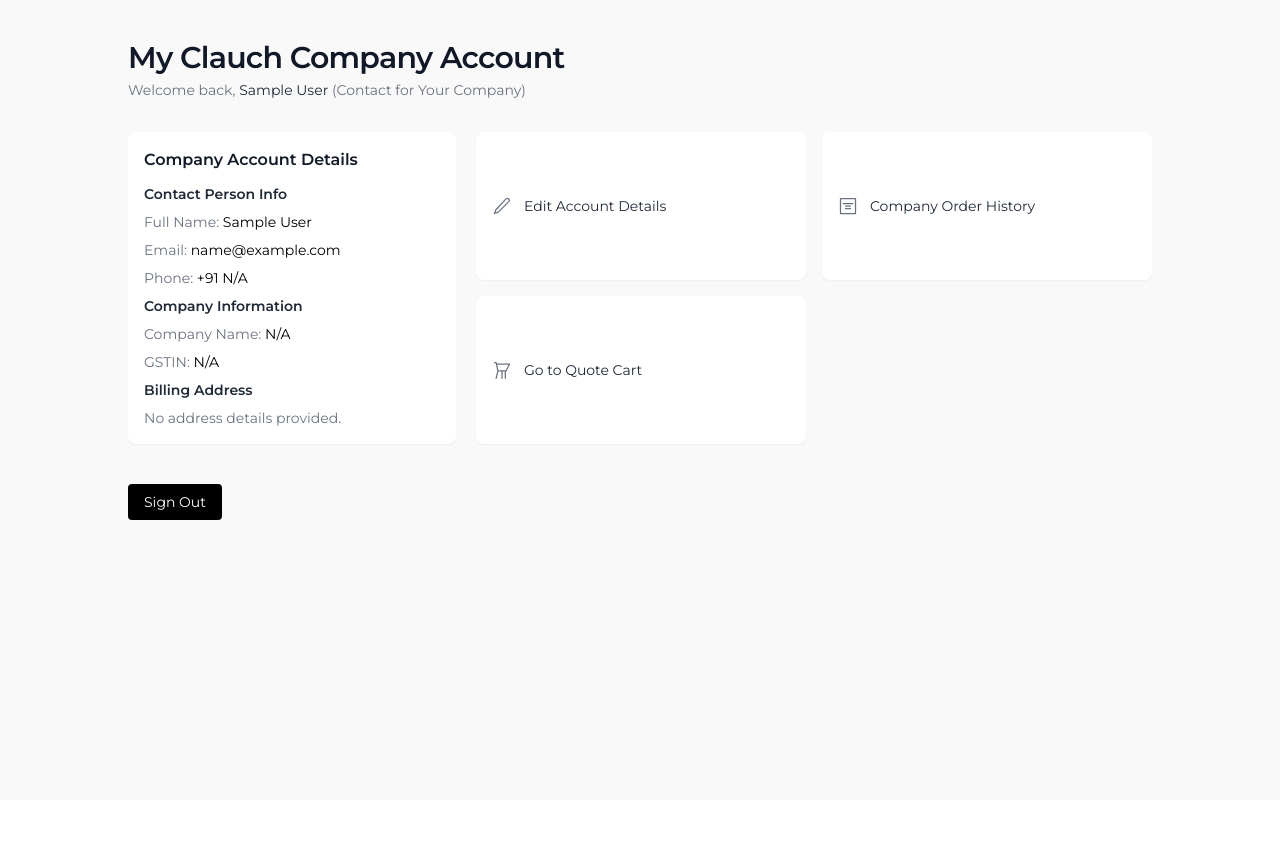
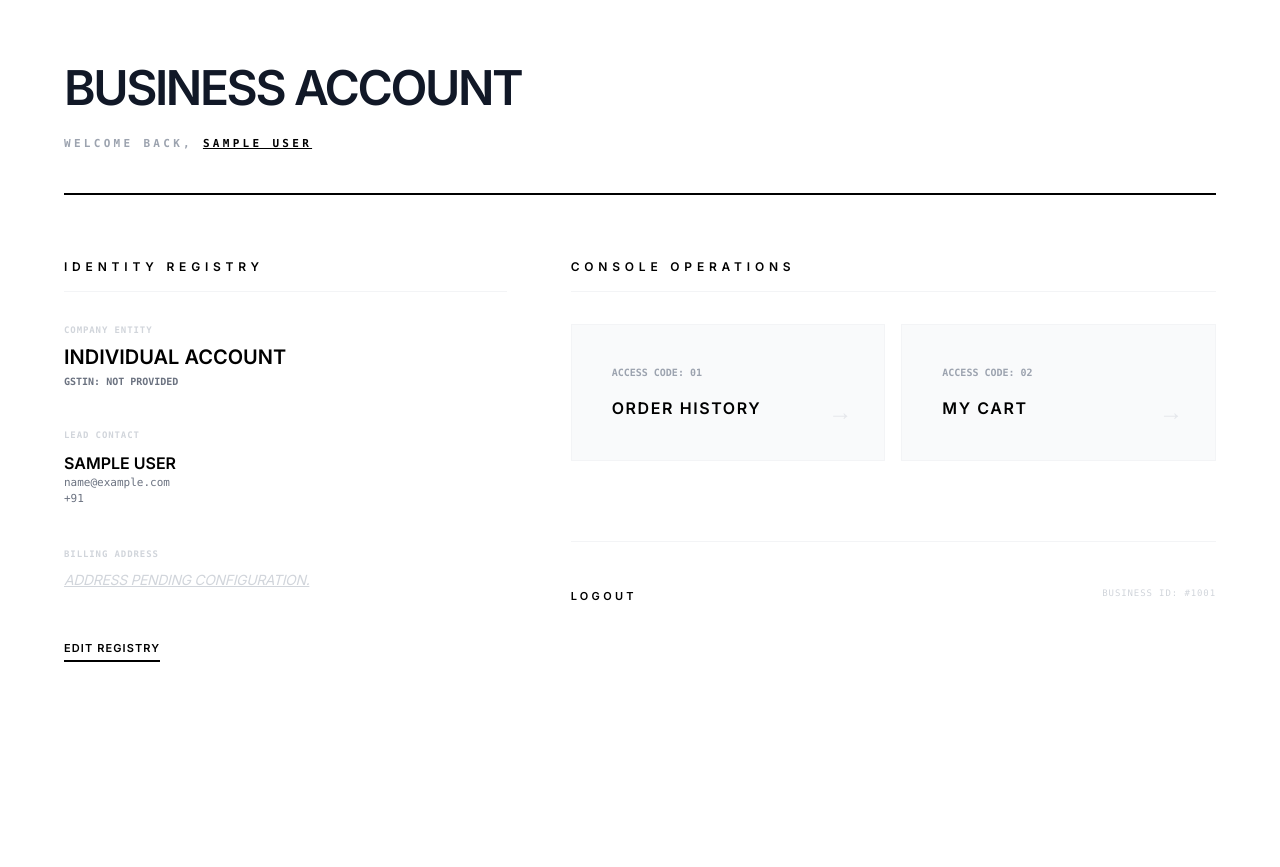
Before and after one commit to waseans/clauch-Clothing, a Django app: page /account/ in a window 1280 px wide. Shown: the part 85-952 px from the top of the page. Run offline with Django 5.2, Linux system fonts and the light colour scheme; the visitor is signed in with stand-in values (Sample User, id 1); some libraries are stand-ins or nearby versions.

Commit message:
added ui changes

```diff
--- a/clothingstore/clothingstore/settings.py
+++ b/clothingstore/clothingstore/settings.py
@@ -25,7 +25,7 @@
 # SECURITY WARNING: don't run with debug turned on in production!
 DEBUG = True
 ALLOWED_HOSTS = [
-    '94d4ccfc9c7f.ngrok-free.app',
+    'f4cf94b18aea.ngrok-free.app',
     '127.0.0.1',
     'localhost',
     '16.171.172.137',
@@ -36,7 +36,7 @@
 ]
 
 CSRF_TRUSTED_ORIGINS = [
-    'https://94d4ccfc9c7f.ngrok-free.app',
+    'https://f4cf94b18aea.ngrok-free.app',
     'https://clauch.in',
     'https://www.clauch.in',
     'https://16.171.172.137',
--- a/clothingstore/user/templates/account.html
+++ b/clothingstore/user/templates/account.html
@@ -1,170 +1,138 @@
 {% extends "base.html" %}
 {% load static %}
-{% block title %}My Company Account{% endblock %} {# Updated title #}
+
+{% block title %}Account | CLAUCH{% endblock %}
 
 {% block content %}
-<div class="bg-[#f9f9f9] min-h-screen py-10 px-4 font-[Montserrat]">
+<div class="bg-white min-h-screen py-16 px-4 md:px-8">
 
-  <div class="max-w-5xl mx-auto mb-8">
-    <h1 class="text-3xl font-semibold tracking-tight mb-1 text-gray-900">My Clauch Company Account</h1> {# Updated header #}
-    <p class="text-gray-500 text-sm">
-      Welcome back, <span class="font-medium text-gray-800">{{ user.full_name }}</span> (Contact for {{ user.company_name|default:"Your Company" }}) {# Added company context #}
+    <div class="max-w-6xl mx-auto mb-16 border-b-2 border-black pb-10">
+        <h1 class="text-4xl md:text-5xl font-logo font-bold tracking-tighter text-gray-900 uppercase leading-none">
+            Business Account
+        </h1>
+        <p class="text-[11px] font-mono font-bold text-gray-400 mt-6 uppercase tracking-[0.3em]">
+            Welcome back, <span class="text-black underline">{{ user.full_name|default:user.phone_number }}</span>
         </p>
     </div>
 
-  <div class="max-w-5xl mx-auto grid md:grid-cols-3 gap-5">
+    <div class="max-w-6xl mx-auto lg:grid lg:grid-cols-12 lg:gap-16">
 
-    <div class="bg-white shadow-sm rounded-lg p-4 text-sm space-y-2">
-      <h2 class="text-base font-semibold mb-3 text-gray-900">Company Account Details</h2> {# Updated section title #}
+        <div class="lg:col-span-5 mb-16 lg:mb-0">
+            <div class="sticky top-10">
+                <h2 class="text-xs font-logo font-bold uppercase tracking-[0.4em] text-black border-b border-gray-100 pb-4 mb-8">
+                    {% if edit_mode %}Update Profile{% else %}Identity Registry{% endif %}
+                </h2>
 
                 {% if edit_mode %}
-      <form method="POST" action="{% url 'update_profile' %}" class="space-y-4">
+                <form method="POST" action="{% url 'update_profile' %}" class="space-y-8">
                     {% csrf_token %}
 
-        {# Contact Person Details #}
-        <h3 class="font-semibold text-gray-800 mt-4 mb-2">Contact Person Info</h3>
+                    <div class="space-y-6">
+                        <p class="text-[10px] font-mono font-black text-gray-300 uppercase tracking-widest italic border-l-2 border-gray-100 pl-4">Personal Identifiers</p>
                         <div>
-          <label for="full_name" class="text-gray-600 text-sm">Full Name</label>
+                            <label for="full_name" class="block text-[10px] font-bold uppercase tracking-widest text-black mb-2">Full Name</label>
                             <input type="text" id="full_name" name="full_name" value="{{ user.full_name|default:'' }}"
-                 class="w-full mt-1 border border-gray-300 rounded px-3 py-2 text-sm focus:outline-none focus:ring-2 focus:ring-black transition">
+                                   class="w-full border-2 border-gray-100 focus:border-black p-4 text-sm outline-none transition-all font-medium uppercase">
                         </div>
                         <div>
-          <label for="email" class="text-gray-600 text-sm">Email</label>
+                            <label for="email" class="block text-[10px] font-bold uppercase tracking-widest text-black mb-2">Email Registry</label>
                             <input type="email" id="email" name="email" value="{{ user.email|default:'' }}"
-                 class="w-full mt-1 border border-gray-300 rounded px-3 py-2 text-sm focus:outline-none focus:ring-2 focus:ring-black transition">
+                                   class="w-full border-2 border-gray-100 focus:border-black p-4 text-sm outline-none transition-all font-medium uppercase">
+                        </div>
+                    </div>
+
+                    <div class="space-y-6 pt-6">
+                        <p class="text-[10px] font-mono font-black text-gray-300 uppercase tracking-widest italic border-l-2 border-gray-100 pl-4">Corporate Data</p>
+                        <div>
+                            <label for="company_name" class="block text-[10px] font-bold uppercase tracking-widest text-black mb-2">Legal Company Name</label>
+                            <input type="text" id="company_name" name="company_name" value="{{ user.company_name|default:'' }}"
+                                   class="w-full border-2 border-gray-100 focus:border-black p-4 text-sm outline-none transition-all font-medium uppercase">
                         </div>
                         <div>
-          <label class="text-gray-600 text-sm">Phone Number</label>
-          <p class="mt-1 font-medium text-sm text-gray-800">+91 {{ user.phone_number }}</p>
-          <p class="text-xs text-gray-400 mt-1">Phone number cannot be changed here.</p> {# Usually phone is primary ID #}
+                            <label for="gst_number" class="block text-[10px] font-bold uppercase tracking-widest text-black mb-2">GSTIN Identifier</label>
+                            <input type="text" id="gst_number" name="gst_number" value="{{ user.gst_number|default:'' }}"
+                                   class="w-full border-2 border-gray-100 focus:border-black p-4 text-sm outline-none transition-all font-medium uppercase">
+                        </div>
                     </div>
 
-        {# Company/Billing Details #}
-        <h3 class="font-semibold text-gray-800 mt-4 mb-2">Company Information</h3>
-        <div>
-          <label for="company_name" class="text-gray-600 text-sm">Company Name</label>
-          <input type="text" id="company_name" name="company_name" value="{{ user.company_name|default:'' }}"
-                 class="w-full mt-1 border border-gray-300 rounded px-3 py-2 text-sm focus:outline-none focus:ring-2 focus:ring-black transition">
-        </div>
-        <div>
-          <label for="gst_number" class="text-gray-600 text-sm">GSTIN</label>
-          <input type="text" id="gst_number" name="gst_number" value="{{ user.gst_number|default:'' }}"
-                 class="w-full mt-1 border border-gray-300 rounded px-3 py-2 text-sm focus:outline-none focus:ring-2 focus:ring-black transition">
-          <p class="text-xs text-gray-400 mt-1">Required for B2B invoicing.</p>
-        </div>
-
-        {# Address Details #}
-        <h3 class="font-semibold text-gray-800 mt-4 mb-2">Billing Address</h3>
-        <div>
-          <label for="address" class="text-gray-600 text-sm">Street Address</label>
-          <textarea id="address" name="address"
-                    class="w-full mt-1 border border-gray-300 rounded px-3 py-2 text-sm focus:outline-none focus:ring-2 focus:ring-black transition h-20">{{ user.address|default:'' }}</textarea>
-        </div>
-        <div>
-          <label for="city" class="text-gray-600 text-sm">City</label>
-          <input type="text" id="city" name="city" value="{{ user.city|default:'' }}"
-                 class="w-full mt-1 border border-gray-300 rounded px-3 py-2 text-sm focus:outline-none focus:ring-2 focus:ring-black transition">
-        </div>
-        <div>
-          <label for="state" class="text-gray-600 text-sm">State</label>
-          <input type="text" id="state" name="state" value="{{ user.state|default:'' }}"
-                 class="w-full mt-1 border border-gray-300 rounded px-3 py-2 text-sm focus:outline-none focus:ring-2 focus:ring-black transition">
-        </div>
-        <div>
-          <label for="zip_code" class="text-gray-600 text-sm">Zip/Postal Code</label>
-          <input type="text" id="zip_code" name="zip_code" value="{{ user.zip_code|default:'' }}"
-                 class="w-full mt-1 border border-gray-300 rounded px-3 py-2 text-sm focus:outline-none focus:ring-2 focus:ring-black transition">
-        </div>
-        <div>
-          <label for="country" class="text-gray-600 text-sm">Country</label>
-          <input type="text" id="country" name="country" value="{{ user.country|default:'' }}"
-                 class="w-full mt-1 border border-gray-300 rounded px-3 py-2 text-sm focus:outline-none focus:ring-2 focus:ring-black transition">
-        </div>
-
-        <div class="flex gap-2 mt-6">
-          <button type="submit"
-                  class="w-full py-2 bg-black text-white text-sm font-medium rounded hover:bg-gray-900 transition">
+                    <div class="pt-8 flex flex-col gap-4">
+                        <button type="submit" class="w-full bg-black text-white py-5 text-xs font-bold uppercase tracking-[0.4em] hover:bg-zinc-800 transition-all shadow-2xl">
                             Save Changes
                         </button>
-          <a href="{% url 'account' %}" class="w-full py-2 text-center border border-gray-300 text-sm font-medium rounded hover:bg-gray-50 transition">
-            Cancel
+                        <a href="{% url 'account' %}" class="w-full text-center py-4 text-[10px] font-bold uppercase tracking-widest text-gray-400 hover:text-black transition-all">
+                            Discard
                         </a>
                     </div>
                 </form>
                 {% else %}
-      <h3 class="font-semibold text-gray-800 mb-2">Contact Person Info</h3>
-      <p><span class="text-gray-500">Full Name:</span> {{ user.full_name|default:'N/A' }}</p>
-      <p><span class="text-gray-500">Email:</span> {{ user.email|default:'N/A' }}</p>
-      <p><span class="text-gray-500">Phone:</span> +91 {{ user.phone_number|default:'N/A' }}</p>
+                <div class="space-y-12">
+                    <section class="grid grid-cols-1 gap-10">
+                        <div>
+                            <span class="block text-[9px] font-mono font-bold text-gray-300 uppercase tracking-widest mb-2">Company Entity</span>
+                            <p class="text-xl font-bold uppercase text-black leading-tight">{{ user.company_name|default:'Individual Account' }}</p>
+                            <p class="text-[10px] font-mono font-bold text-gray-500 mt-1">GSTIN: {{ user.gst_number|default:'NOT PROVIDED' }}</p>
+                        </div>
+                        <div>
+                            <span class="block text-[9px] font-mono font-bold text-gray-300 uppercase tracking-widest mb-2">Lead Contact</span>
+                            <p class="text-base font-bold text-black uppercase">{{ user.full_name|default:'—' }}</p>
+                            <p class="text-[11px] font-mono text-gray-500 font-medium">{{ user.email }}</p>
+                            <p class="text-[11px] font-mono text-gray-500 font-medium">+91 {{ user.phone_number }}</p>
+                        </div>
+                        <div>
+                            <span class="block text-[9px] font-mono font-bold text-gray-300 uppercase tracking-widest mb-2">Billing Address</span>
+                            <address class="not-italic text-sm text-gray-600 font-medium leading-relaxed uppercase tracking-tight">
+                                {% if user.address or user.city %}
+                                    {{ user.address }}<br>
+                                    {{ user.city }}{% if user.zip_code %}, {{ user.zip_code }}{% endif %}<br>
+                                    {{ user.state }}, {{ user.country }}
+                                {% else %}
+                                    <span class="italic text-gray-300 underline">Address pending configuration.</span>
+                                {% endif %}
+                            </address>
+                        </div>
+                    </section>
 
-      <h3 class="font-semibold text-gray-800 mt-4 mb-2">Company Information</h3>
-      <p><span class="text-gray-500">Company Name:</span> {{ user.company_name|default:'N/A' }}</p>
-      <p><span class="text-gray-500">GSTIN:</span> {{ user.gst_number|default:'N/A' }}</p>
-
-      <h3 class="font-semibold text-gray-800 mt-4 mb-2">Billing Address</h3>
-      {% if user.address or user.city or user.state or user.zip_code or user.country %}
-        <address class="not-italic text-gray-800">
-          {{ user.address|default:'' }}<br>
-          {% if user.city %}{{ user.city }}{% endif %}{% if user.zip_code %}, {{ user.zip_code }}{% endif %}<br>
-          {% if user.state %}{{ user.state }}{% endif %}{% if user.country %}, {{ user.country }}{% endif %}
-        </address>
-      {% else %}
-        <p class="text-gray-500">No address details provided.</p>
+                    <a href="{% url 'account' %}?edit=true" class="inline-block border-b-2 border-black pb-1 text-[11px] font-bold uppercase tracking-widest hover:text-gray-400 hover:border-gray-400 transition-all">
+                        Edit Registry
+                    </a>
+                </div>
                 {% endif %}
-      {% endif %}
-    </div>
-
-    <div class="md:col-span-2 grid grid-cols-1 sm:grid-cols-2 gap-4">
-
-      {% if not edit_mode %}
-      <a href="{% url 'account' %}?edit=true"
-         class="group flex items-center gap-3 bg-white rounded-lg shadow-sm p-4 hover:shadow-md transition">
-        <svg class="w-5 h-5 text-gray-500 group-hover:text-black" fill="none" stroke="currentColor" stroke-width="1.5"
-             viewBox="0 0 24 24">
-          <path stroke-linecap="round" stroke-linejoin="round"
-                d="M16.862 3.487a2.3 2.3 0 013.25 3.25L7.5 19.348 3 21l1.652-4.5L16.862 3.487z"/>
-        </svg>
-        <span class="text-sm font-medium text-gray-800 group-hover:text-black">Edit Account Details</span> {# Updated text #}
-      </a>
-      {% endif %}
-
-      <a href="{% url 'my_orders' %}" class="group flex items-center gap-3 bg-white rounded-lg shadow-sm p-4 hover:shadow-md transition">
-        <svg class="w-5 h-5 text-gray-500 group-hover:text-black" fill="none" stroke="currentColor" stroke-width="1.5"
-             viewBox="0 0 24 24">
-          <path stroke-linecap="round" stroke-linejoin="round"
-                d="M3 3h18v18H3V3zm3 6h12M9 12h6m-6 3h6"/>
-        </svg>
-        <span class="text-sm font-medium text-gray-800 group-hover:text-black">Company Order History</span> {# Updated text #}
-      </a>
-
-
-      <a href="{% url 'view_cart' %}" class="group flex items-center gap-3 bg-white rounded-lg shadow-sm p-4 hover:shadow-md transition">
-        <svg class="w-5 h-5 text-gray-500 group-hover:text-black" fill="none" stroke="currentColor" stroke-width="1.5"
-             viewBox="0 0 24 24">
-          <path stroke-linecap="round" stroke-linejoin="round"
-                d="M3 3h2l.4 2M7 13h10l4-8H5.4M7 13L5.4 5M7 13l-2 9m11-9v9m-4-9v9"/>
-        </svg>
-        <span class="text-sm font-medium text-gray-800 group-hover:text-black">Go to Quote Cart</span> {# Updated text #}
-      </a>
-
-      {# --- Additional Company-Specific Actions (Icons are placeholders) --- #}
-
-
-
-
-
             </div>
         </div>
 
-  <div class="max-w-5xl mx-auto mt-10">
+        <div class="lg:col-span-7">
+            <h2 class="text-xs font-logo font-bold uppercase tracking-[0.4em] text-black border-b border-gray-100 pb-4 mb-8">
+                Console Operations
+            </h2>
+
+            <div class="grid grid-cols-1 sm:grid-cols-2 gap-4">
+                <a href="{% url 'my_orders' %}" class="group relative bg-[#F9FAFB] border border-gray-100 p-10 hover:bg-black transition-all duration-500 overflow-hidden">
+                    <div class="relative z-10">
+                        <span class="block text-[10px] font-mono font-bold text-gray-400 group-hover:text-gray-500 uppercase mb-4">Access Code: 01</span>
+                        <h3 class="text-base font-bold uppercase tracking-widest text-black group-hover:text-white transition-colors duration-500">Order History</h3>
+                    </div>
+                    <span class="absolute right-8 bottom-8 text-2xl text-gray-200 group-hover:text-white/20 transition-all">→</span>
+                </a>
+
+                <a href="{% url 'view_cart' %}" class="group relative bg-[#F9FAFB] border border-gray-100 p-10 hover:bg-black transition-all duration-500 overflow-hidden">
+                    <div class="relative z-10">
+                        <span class="block text-[10px] font-mono font-bold text-gray-400 group-hover:text-gray-500 uppercase mb-4">Access Code: 02</span>
+                        <h3 class="text-base font-bold uppercase tracking-widest text-black group-hover:text-white transition-colors duration-500">My Cart</h3>
+                    </div>
+                    <span class="absolute right-8 bottom-8 text-2xl text-gray-200 group-hover:text-white/20 transition-all">→</span>
+                </a>
+            </div>
+
+            <div class="mt-20 pt-10 border-t border-gray-100 flex items-center justify-between">
                 <form method="post" action="{% url 'logout' %}">
                     {% csrf_token %}
-      <button type="submit"
-              class="px-4 py-2 text-sm bg-black text-white font-medium rounded hover:bg-gray-900 transition">
-        Sign Out
+                    <button type="submit" class="text-[11px] font-bold uppercase tracking-[0.3em] text-black border-b-2 border-transparent hover:border-red-600 hover:text-red-600 transition-all">
+                        Logout
                     </button>
                 </form>
+                <p class="text-[9px] font-mono text-gray-300 uppercase tracking-widest">Business ID: #{{ user.id|add:1000 }}</p>
             </div>
-
+        </div>
+    </div>
 </div>
 {% endblock %}
--- a/clothingstore/user/templates/login.html
+++ b/clothingstore/user/templates/login.html
@@ -67,7 +67,7 @@
 
         <button type="button" id="verify-otp-btn"
                 class="w-full py-3 text-sm font-semibold text-white bg-black hover:bg-gray-800 transition rounded uppercase flex items-center justify-center">
-          <span id="verify-otp-text">Verify & Dashboard</span>
+          <span id="verify-otp-text">Verify</span>
           <svg id="verify-otp-spinner" class="animate-spin -ml-1 mr-3 h-5 w-5 text-white hidden" xmlns="http://www.w3.org/2000/svg" fill="none" viewBox="0 0 24 24">
             <circle class="opacity-25" cx="12" cy="12" r="10" stroke="currentColor" stroke-width="4"></circle>
             <path class="opacity-75" fill="currentColor" d="M4 12a8 8 0 018-8V0C5.373 0 0 5.373 0 12h4zm2 5.291A7.962 7.962 0 014 12H0c0 3.042 1.135 5.824 3 7.938l3-2.647z"></path>
```
Lines whose indentation alone changed are shown as unchanged.
